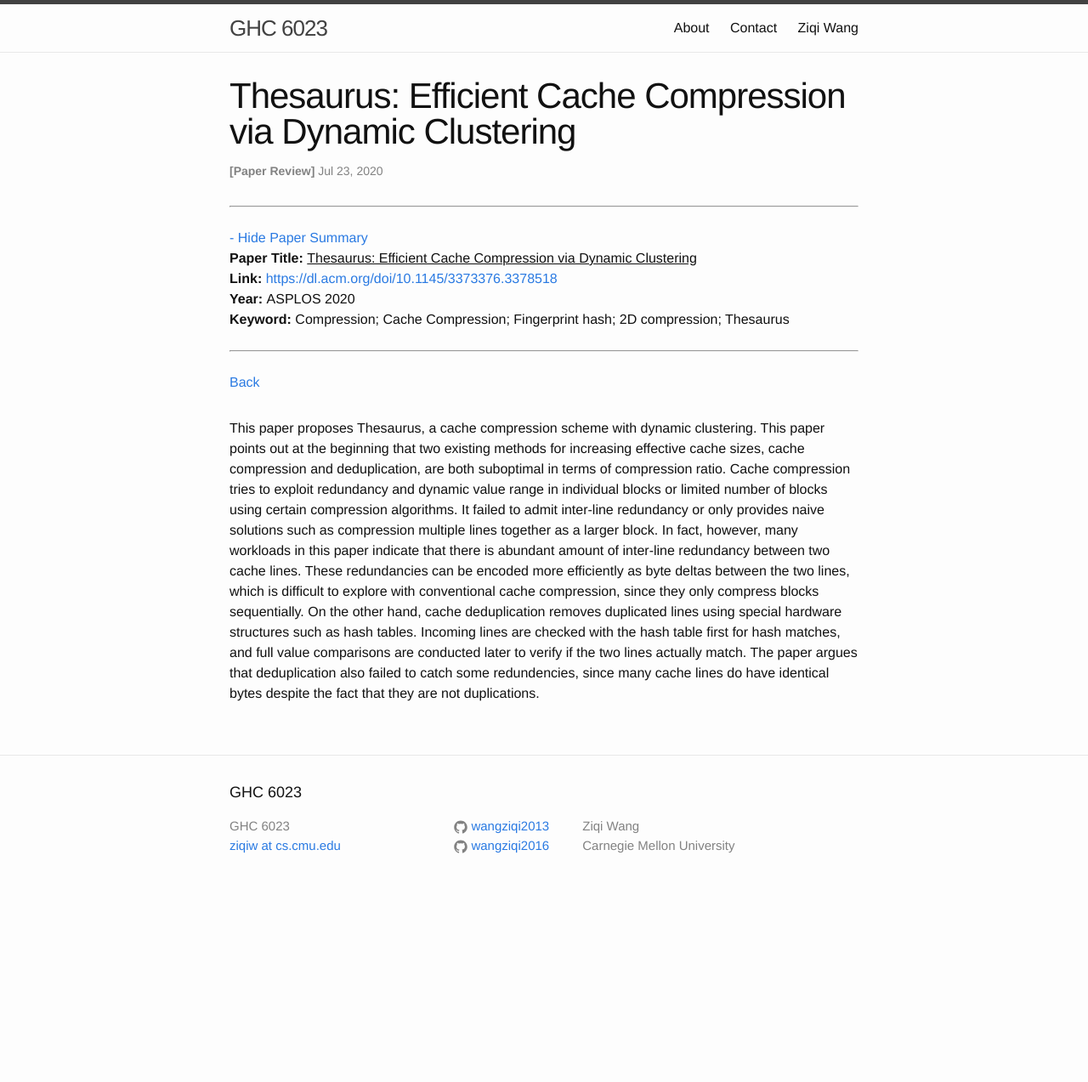
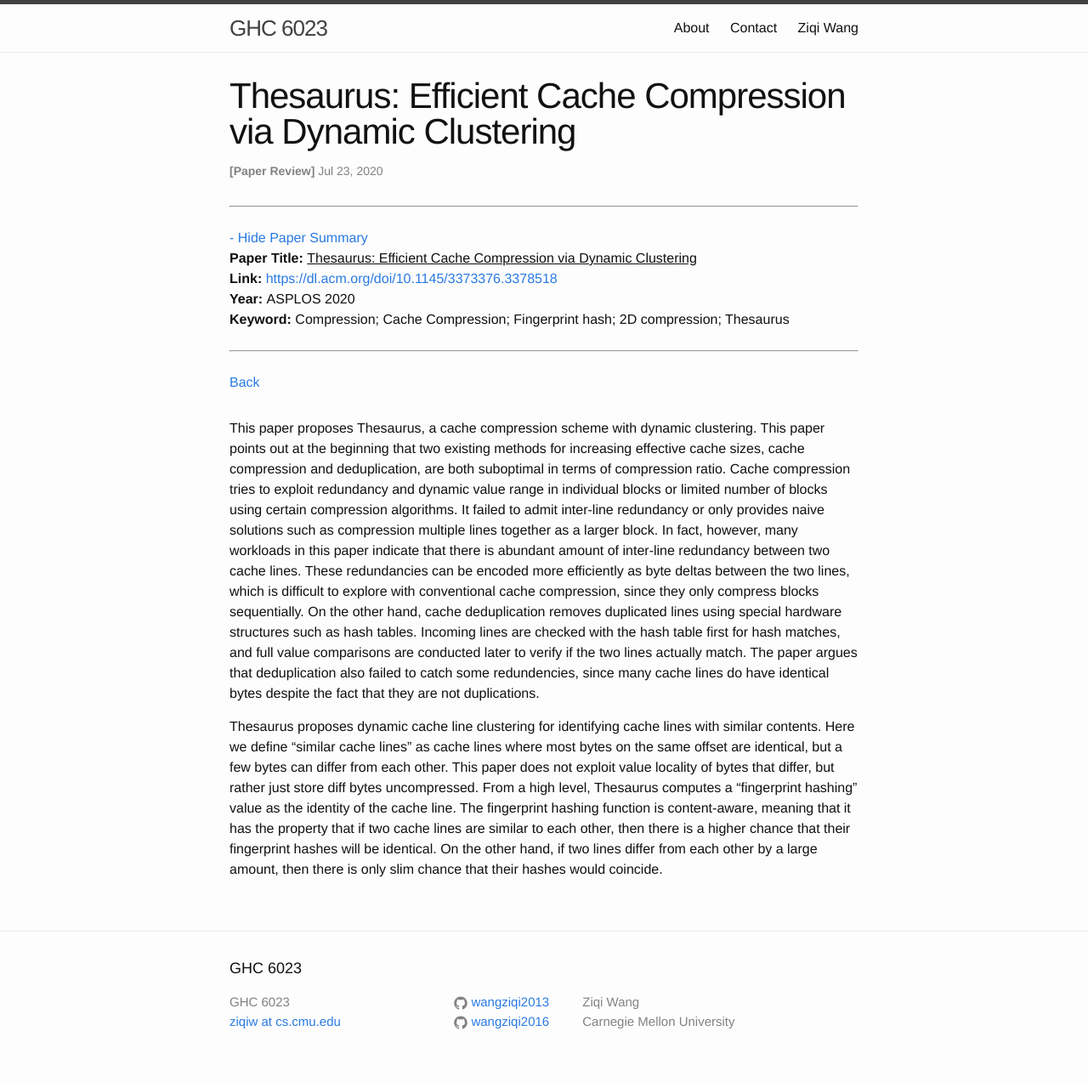
Before and after one commit to wangziqi2013/wangziqi2013.github.io, a Jekyll site: the page built from _posts/2020-07-23-thesaurus.markdown, in a window 1280 px wide. Shown: the whole page at 85% size. Built offline with Jekyll 4.4.1, drawn with Linux system fonts in a browser that asks for light colours; before the commit the page ends 1066 px from its top, so only the background shows below that.

Commit message:
Adding fingerprint hashing

```diff
--- a/_posts/2020-07-23-thesaurus.markdown
+++ b/_posts/2020-07-23-thesaurus.markdown
@@ -25,3 +25,11 @@ On the other hand, cache deduplication removes duplicated lines using special ha
 Incoming lines are checked with the hash table first for hash matches, and full value comparisons are conducted
 later to verify if the two lines actually match. The paper argues that deduplication also failed to catch some redundencies,
 since many cache lines do have identical bytes despite the fact that they are not duplications.
+
+Thesaurus proposes dynamic cache line clustering for identifying cache lines with similar contents. Here we define "similar
+cache lines" as cache lines where most bytes on the same offset are identical, but a few bytes can differ from each other.
+This paper does not exploit value locality of bytes that differ, but rather just store diff bytes uncompressed.
+From a high level, Thesaurus computes a "fingerprint hashing" value as the identity of the cache line. The fingerprint
+hashing function is content-aware, meaning that it has the property that if two cache lines are similar to each other,
+then there is a higher chance that their fingerprint hashes will be identical. On the other hand, if two lines differ
+from each other by a large amount, then there is only slim chance that their hashes would coincide.
```
